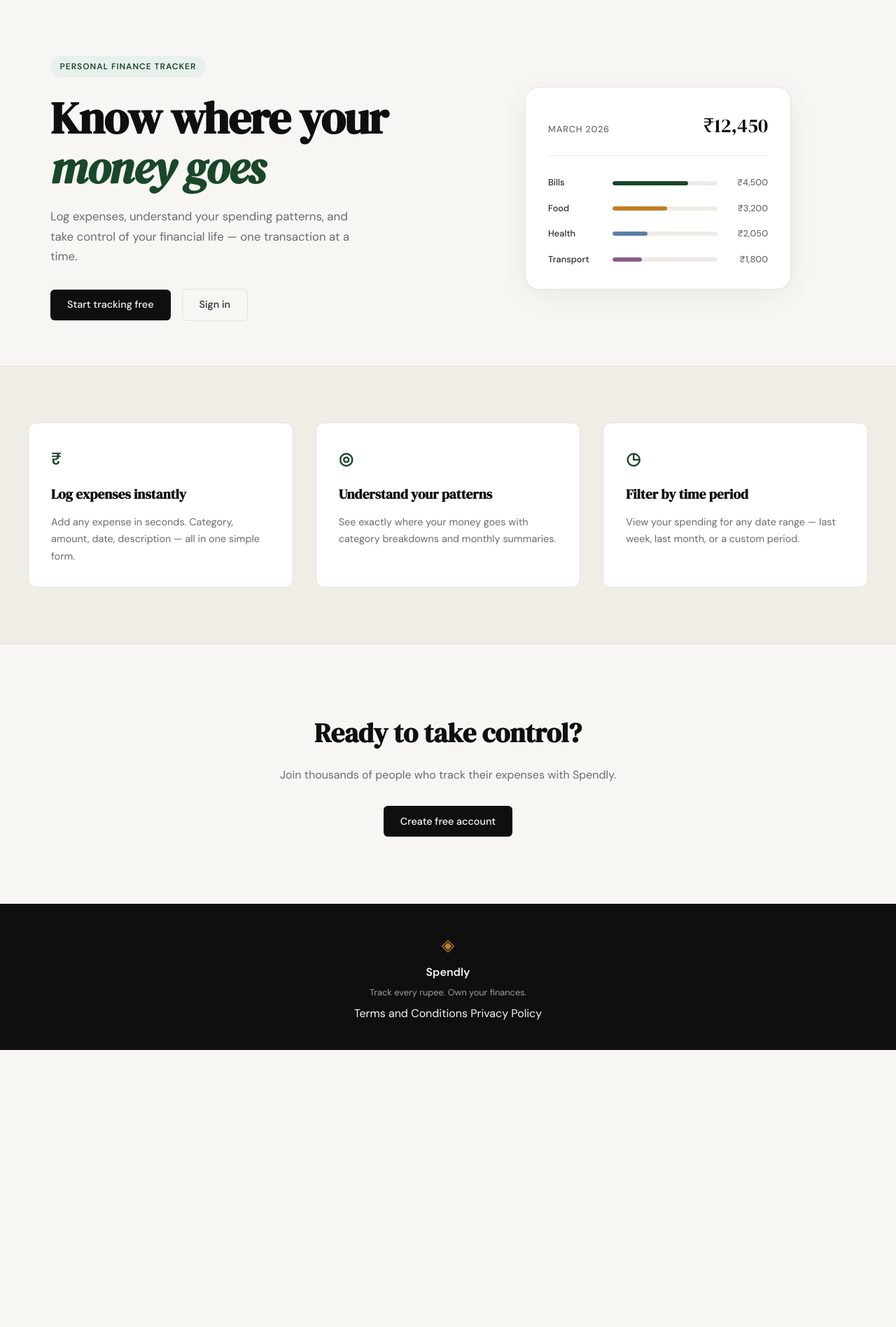
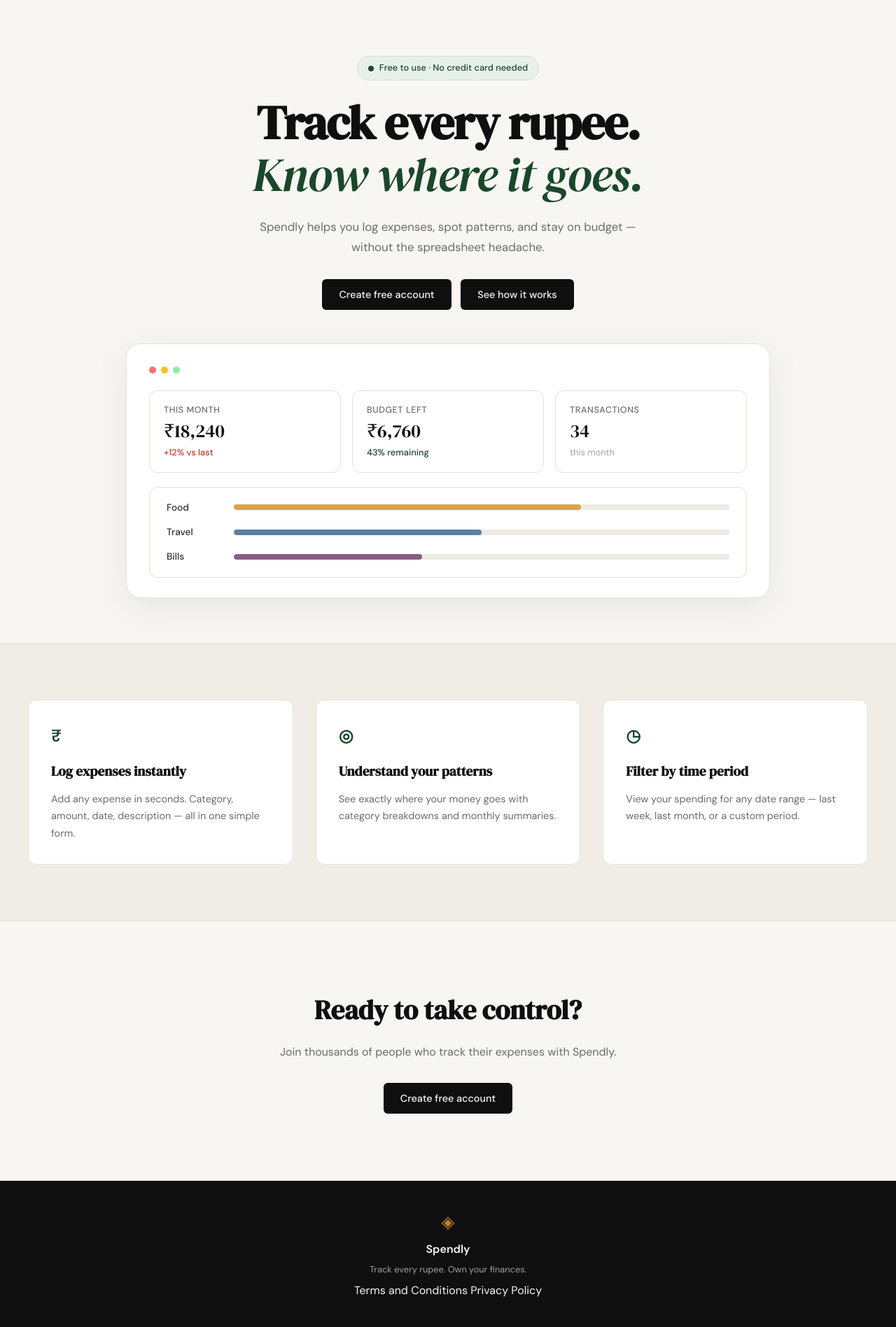
Before and after one commit to shubhamp21/spendly, a Flask app: page / in a window 1280 px wide. Shown: the part 61-1958 px from the top of the page at 70% size. Before the commit the page ends 1562 px from the top, so only its background shows below. Run offline with Flask 3, Linux system fonts and the light colour scheme.

Commit message:
landing: redesigned hero section to match with mockup

```diff
--- a/static/css/style.css
+++ b/static/css/style.css
@@ -125,136 +125,190 @@ a { color: inherit; text-decoration: none; }
 
 .hero {
     padding: 5rem 2rem 4rem;
-    display: grid;
-    grid-template-columns: 1fr 1fr;
-    gap: 4rem;
-    align-items: center;
     max-width: var(--max-width);
     margin: 0 auto;
 }
 
+.hero-inner {
+    display: flex;
+    flex-direction: column;
+    align-items: center;
+    text-align: center;
+    gap: 1.5rem;
+}
+
 .hero-badge {
-    display: inline-block;
+    display: inline-flex;
+    align-items: center;
+    gap: 0.5rem;
     background: var(--accent-light);
     color: var(--accent);
-    font-size: 0.75rem;
-    font-weight: 600;
-    letter-spacing: 0.08em;
-    text-transform: uppercase;
-    padding: 0.35rem 0.85rem;
+    font-size: 0.8rem;
+    font-weight: 500;
+    padding: 0.4rem 0.95rem;
     border-radius: 999px;
-    margin-bottom: 1.5rem;
+    border: 1px solid #cfe0d5;
+}
+
+.hero-badge-dot {
+    width: 8px;
+    height: 8px;
+    border-radius: 50%;
+    background: var(--accent);
+    flex-shrink: 0;
 }
 
 .hero-title {
     font-family: var(--font-display);
-    font-size: clamp(2.5rem, 5vw, 4rem);
-    line-height: 1.1;
+    font-size: clamp(2.75rem, 5.5vw, 4.25rem);
+    line-height: 1.08;
     letter-spacing: -0.02em;
     color: var(--ink);
-    margin-bottom: 1.25rem;
+    margin: 0;
 }
 
 .hero-title em {
     font-style: italic;
     color: var(--accent);
+    font-weight: 400;
 }
 
 .hero-subtitle {
     font-size: 1.05rem;
     color: var(--ink-muted);
     line-height: 1.7;
-    max-width: 460px;
-    margin-bottom: 2rem;
+    max-width: 540px;
+    margin: 0;
 }
 
 .hero-actions {
     display: flex;
-    gap: 1rem;
+    gap: 0.85rem;
     align-items: center;
+    flex-wrap: wrap;
+    justify-content: center;
+    margin-top: 0.5rem;
 }
 
+.hero-actions .btn-primary { width: auto; }
+
 /* ------------------------------------------------------------------ */
-/* Mock card (hero visual)                                             */
+/* Hero mockup card                                                   */
 /* ------------------------------------------------------------------ */
 
-.hero-visual {
-    display: flex;
-    justify-content: center;
-}
-
-.mock-card {
+.hero-mock {
     background: var(--paper-card);
     border: 1px solid var(--border);
     border-radius: var(--radius-lg);
-    padding: 2rem;
+    padding: 2rem 2rem 1.75rem;
     width: 100%;
-    max-width: 380px;
-    box-shadow: 0 8px 40px rgba(0,0,0,0.06);
+    max-width: 920px;
+    margin-top: 1.5rem;
+    box-shadow: 0 12px 50px rgba(0,0,0,0.07);
+    text-align: left;
 }
 
-.mock-card-header {
+.hero-mock-dots {
     display: flex;
-    justify-content: space-between;
-    align-items: baseline;
-    margin-bottom: 1.75rem;
-    padding-bottom: 1.25rem;
-    border-bottom: 1px solid var(--border-soft);
+    gap: 0.45rem;
+    margin-bottom: 1.5rem;
 }
 
-.mock-label {
-    font-size: 0.8rem;
+.hero-mock-dots .dot {
+    width: 10px;
+    height: 10px;
+    border-radius: 50%;
+    display: inline-block;
+}
+
+.dot-red    { background: #f87171; }
+.dot-yellow { background: #fbbf24; }
+.dot-green  { background: #86efac; }
+
+/* Stat cards row */
+
+.hero-mock-stats {
+    display: grid;
+    grid-template-columns: repeat(3, 1fr);
+    gap: 1rem;
+    margin-bottom: 1.25rem;
+}
+
+.stat-card {
+    background: var(--paper-card);
+    border: 1px solid var(--border);
+    border-radius: var(--radius-md);
+    padding: 1.1rem 1.25rem;
+    display: flex;
+    flex-direction: column;
+    gap: 0.35rem;
+}
+
+.stat-label {
+    font-size: 0.78rem;
     font-weight: 500;
     color: var(--ink-muted);
     text-transform: uppercase;
-    letter-spacing: 0.06em;
+    letter-spacing: 0.05em;
 }
 
-.mock-total {
+.stat-value {
     font-family: var(--font-display);
-    font-size: 1.75rem;
+    font-size: 1.65rem;
     color: var(--ink);
+    line-height: 1.1;
 }
 
-.mock-bars { display: flex; flex-direction: column; gap: 1rem; }
-
-.mock-bar-row {
-    display: grid;
-    grid-template-columns: 80px 1fr 60px;
-    align-items: center;
-    gap: 0.75rem;
+.stat-delta {
+    font-size: 0.8rem;
+    font-weight: 500;
 }
 
-.mock-cat {
-    font-size: 0.8rem;
+.stat-delta-up    { color: #c0392b; }
+.stat-delta-ok    { color: var(--accent); }
+.stat-delta-muted { color: var(--ink-faint); font-weight: 400; }
+
+/* Category bars row */
+
+.hero-mock-bars {
+    background: var(--paper-card);
+    border: 1px solid var(--border);
+    border-radius: var(--radius-md);
+    padding: 1.1rem 1.5rem;
+    display: flex;
+    flex-direction: column;
+    gap: 0.85rem;
+}
+
+.hero-mock-bar-row {
+    display: grid;
+    grid-template-columns: 80px 1fr;
+    align-items: center;
+    gap: 1rem;
+}
+
+.hero-mock-cat {
+    font-size: 0.85rem;
     font-weight: 500;
     color: var(--ink-soft);
 }
 
-.mock-bar-track {
-    height: 6px;
+.hero-mock-bar-track {
+    height: 8px;
     background: var(--border-soft);
     border-radius: 999px;
     overflow: hidden;
 }
 
-.mock-bar {
+.hero-mock-bar {
     height: 100%;
-    background: var(--accent);
     border-radius: 999px;
     transition: width 0.6s ease;
 }
 
-.mock-bar-2 { background: var(--accent-2); }
-.mock-bar-3 { background: #5b7fa6; }
-.mock-bar-4 { background: #8b5e83; }
-
-.mock-amt {
-    font-size: 0.8rem;
-    font-weight: 500;
-    color: var(--ink-muted);
-    text-align: right;
-}
+.hero-mock-bar-food   { background: #e0a14a; }
+.hero-mock-bar-travel { background: #5b7fa6; }
+.hero-mock-bar-bills  { background: #8b5e83; }
 
 /* ------------------------------------------------------------------ */
 /* Buttons                                                             */
@@ -596,19 +650,14 @@ a { color: inherit; text-decoration: none; }
 /* ------------------------------------------------------------------ */
 
 @media (max-width: 900px) {
-    .hero {
-        grid-template-columns: 1fr;
-        text-align: center;
-    }
-
-    .hero-subtitle { max-width: 100%; }
-    .hero-actions { justify-content: center; }
-    .hero-visual { display: none; }
-
+    .hero-mock-stats { grid-template-columns: 1fr; }
     .features-inner { grid-template-columns: 1fr; }
 }
 
 @media (max-width: 600px) {
     .nav-links a:not(.nav-cta) { display: none; }
     .hero { padding: 3rem 1rem 2rem; }
+    .hero-mock { padding: 1.25rem 1rem 1rem; }
+    .hero-mock-bars { padding: 1rem 1.1rem; }
+    .hero-mock-bar-row { grid-template-columns: 60px 1fr; gap: 0.75rem; }
 }
--- a/templates/landing.html
+++ b/templates/landing.html
@@ -6,55 +6,66 @@
 
 <section class="hero">
     <div class="hero-inner">
-        <div class="hero-badge">Personal Finance Tracker</div>
+        <div class="hero-badge">
+            <span class="hero-badge-dot"></span>
+            Free to use · No credit card needed
+        </div>
         <h1 class="hero-title">
-            Know where your<br>
-            <em>money goes</em>
+            Track every rupee.<br>
+            <em>Know where it goes.</em>
         </h1>
         <p class="hero-subtitle">
-            Log expenses, understand your spending patterns,
-            and take control of your financial life —
-            one transaction at a time.
+            Spendly helps you log expenses, spot patterns, and stay
+            on budget — without the spreadsheet headache.
         </p>
         <div class="hero-actions">
-            <a href="{{ url_for('register') }}" class="btn-primary">Start tracking free</a>
-            <a href="{{ url_for('login') }}" class="btn-ghost">Sign in</a>
+            <a href="{{ url_for('register') }}" class="btn-primary">Create free account</a>
+            <a href="{{ url_for('login') }}" class="btn-primary">See how it works</a>
         </div>
-    </div>
-    <div class="hero-visual">
-        <div class="mock-card">
-            <div class="mock-card-header">
-                <span class="mock-label">March 2026</span>
-                <span class="mock-total">₹12,450</span>
+
+        <div class="hero-mock">
+            <div class="hero-mock-dots">
+                <span class="dot dot-red"></span>
+                <span class="dot dot-yellow"></span>
+                <span class="dot dot-green"></span>
             </div>
-            <div class="mock-bars">
-                <div class="mock-bar-row">
-                    <span class="mock-cat">Bills</span>
-                    <div class="mock-bar-track">
-                        <div class="mock-bar" style="width: 72%"></div>
+
+            <div class="hero-mock-stats">
+                <div class="stat-card">
+                    <span class="stat-label">This month</span>
+                    <span class="stat-value">₹18,240</span>
+                    <span class="stat-delta stat-delta-up">+12% vs last</span>
+                </div>
+                <div class="stat-card">
+                    <span class="stat-label">Budget left</span>
+                    <span class="stat-value">₹6,760</span>
+                    <span class="stat-delta stat-delta-ok">43% remaining</span>
+                </div>
+                <div class="stat-card">
+                    <span class="stat-label">Transactions</span>
+                    <span class="stat-value">34</span>
+                    <span class="stat-delta stat-delta-muted">this month</span>
+                </div>
+            </div>
+
+            <div class="hero-mock-bars">
+                <div class="hero-mock-bar-row">
+                    <span class="hero-mock-cat">Food</span>
+                    <div class="hero-mock-bar-track">
+                        <div class="hero-mock-bar hero-mock-bar-food" style="width: 70%"></div>
                     </div>
-                    <span class="mock-amt">₹4,500</span>
                 </div>
-                <div class="mock-bar-row">
-                    <span class="mock-cat">Food</span>
-                    <div class="mock-bar-track">
-                        <div class="mock-bar mock-bar-2" style="width: 52%"></div>
+                <div class="hero-mock-bar-row">
+                    <span class="hero-mock-cat">Travel</span>
+                    <div class="hero-mock-bar-track">
+                        <div class="hero-mock-bar hero-mock-bar-travel" style="width: 50%"></div>
                     </div>
-                    <span class="mock-amt">₹3,200</span>
                 </div>
-                <div class="mock-bar-row">
-                    <span class="mock-cat">Health</span>
-                    <div class="mock-bar-track">
-                        <div class="mock-bar mock-bar-3" style="width: 33%"></div>
+                <div class="hero-mock-bar-row">
+                    <span class="hero-mock-cat">Bills</span>
+                    <div class="hero-mock-bar-track">
+                        <div class="hero-mock-bar hero-mock-bar-bills" style="width: 38%"></div>
                     </div>
-                    <span class="mock-amt">₹2,050</span>
-                </div>
-                <div class="mock-bar-row">
-                    <span class="mock-cat">Transport</span>
-                    <div class="mock-bar-track">
-                        <div class="mock-bar mock-bar-4" style="width: 28%"></div>
-                    </div>
-                    <span class="mock-amt">₹1,800</span>
                 </div>
             </div>
         </div>
```
Also changed, not shown: artifacts/hero.png (added).
